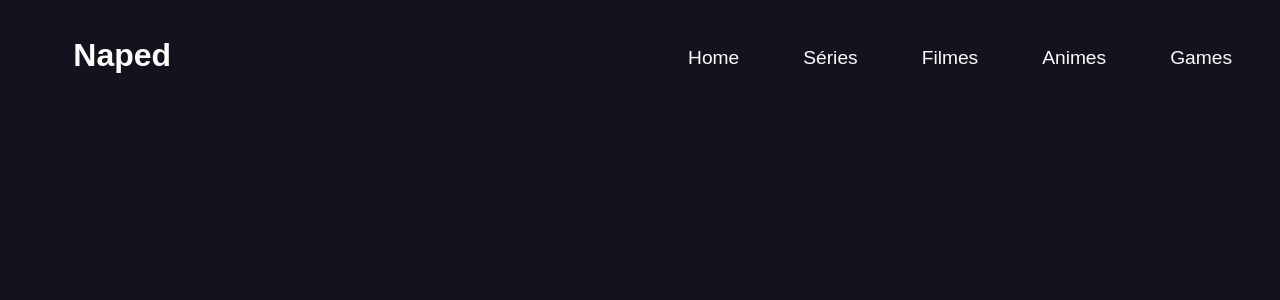
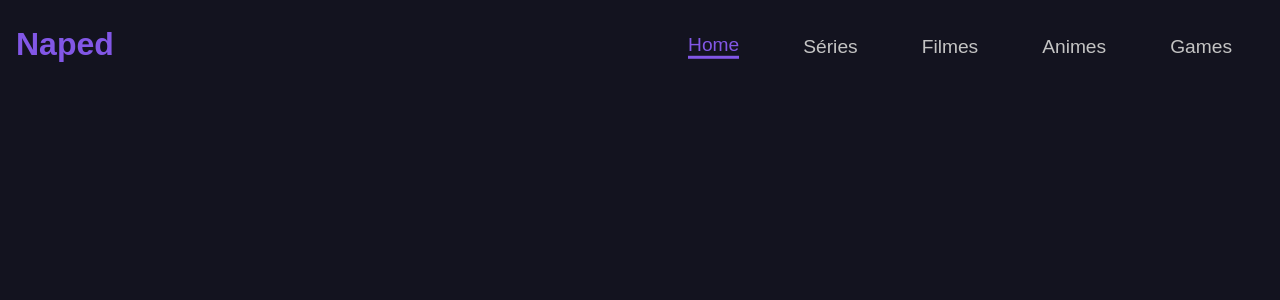
Before and after one commit to Glerme/blog, a Next.js app: page / in a window 1280 px wide. Shown: the top 300 px of the page. Built offline with nearby package versions, Linux system fonts and the light colour scheme; no server answers.

Commit message:
:sparkles: Menu Mobile

```diff
--- /dev/null
+++ b/src/components/Menu/ActiveLink/index.tsx
@@ -0,0 +1,29 @@
+import { useRouter } from 'next/router';
+import Link, { LinkProps } from 'next/link';
+
+import { cloneElement, ReactElement } from 'react';
+
+interface ActiveLinkProps extends LinkProps {
+  children: ReactElement;
+  activeClassName: string;
+}
+
+export const ActiveLink: React.FC<ActiveLinkProps> = ({
+  children,
+  activeClassName,
+  href,
+  ...rest
+}) => {
+  const { asPath } = useRouter();
+
+  const className =
+    asPath.toString() === href.toString() ? activeClassName : '';
+
+  return (
+    <Link href={href} {...rest}>
+      {cloneElement(children, {
+        className,
+      })}
+    </Link>
+  );
+};
--- a/src/layouts/DefaultLayout/index.tsx
+++ b/src/layouts/DefaultLayout/index.tsx
@@ -1,11 +1,14 @@
 import { useState } from 'react';
 
+import { useRouter } from 'next/router';
 import Link from 'next/link';
 
 import styles from './styles.module.scss';
+import { ActiveLink } from 'components/Menu/ActiveLink';
 
 export const DefaultLayout: React.FC = ({ children }) => {
   const [isMenuOpen, setIsMenuOpen] = useState(false);
+  const router = useRouter();
 
   return (
     <>
@@ -16,8 +19,8 @@ export const DefaultLayout: React.FC = ({ children }) => {
         ].join(' ')}
       >
         <nav>
-          <div className={styles['logo-button']}>
-            <Link href="#" passHref>
+          <div className={styles['logo-button']} title="Blog">
+            <Link href="/" passHref>
               <a>
                 <h1>Naped</h1>
               </a>
@@ -31,32 +34,52 @@ export const DefaultLayout: React.FC = ({ children }) => {
             ].join(' ')}
           >
             <li>
-              <a href="/" title="Home">
-                Home
-              </a>
+              <ActiveLink
+                href="/"
+                passHref
+                activeClassName={styles['link-active']}
+              >
+                <a title="Home">Home</a>
+              </ActiveLink>
             </li>
             <li>
-              <a href="/series" title="Agentes">
-                Séries
-              </a>
+              <ActiveLink
+                href="/series"
+                passHref
+                activeClassName={styles['link-active']}
+              >
+                <a title="Séries">Séries</a>
+              </ActiveLink>
             </li>
 
             <li>
-              <a href="/filmes" title="Filmes">
-                Filmes
-              </a>
+              <ActiveLink
+                href="/filmes"
+                passHref
+                activeClassName={styles['link-active']}
+              >
+                <a title="Filmes">Filmes</a>
+              </ActiveLink>
             </li>
 
             <li>
-              <a href="/animes" title="Animes">
-                Animes
-              </a>
+              <ActiveLink
+                href="/animes"
+                passHref
+                activeClassName={styles['link-active']}
+              >
+                <a title="Animes">Animes</a>
+              </ActiveLink>
             </li>
 
             <li>
-              <a href="/games" title="Games">
-                Games
-              </a>
+              <ActiveLink
+                href="/games"
+                passHref
+                activeClassName={styles['link-active']}
+              >
+                <a title="Games">Games</a>
+              </ActiveLink>
             </li>
           </ul>
         </nav>
--- a/src/layouts/DefaultLayout/styles.module.scss
+++ b/src/layouts/DefaultLayout/styles.module.scss
@@ -48,17 +48,9 @@
   display: grid;
   place-items: center;
 
-  padding: 1rem;
   height: 100%;
 
-  @include breakpoints.and-up(md) {
-    width: 20%;
-  }
-
-  a {
-    font-size: 1rem;
-    font-weight: bold;
-  }
+  color: colors.$purple-light;
 }
 
 .nav-buttons {
@@ -105,7 +97,6 @@
         margin-top: initial;
       }
     }
-  }
 
     a {
       display: grid;
@@ -117,12 +108,17 @@
 
       transition: all 0.4s ease-in;
 
+      color: colors.$gray-50;
+
       &:hover {
-      color: colors.$red;
+        color: colors.$purple-light;
+      }
+
+      &.link-active {
+        color: colors.$purple-light;
+        border-bottom: 3px solid colors.$purple-light;
       }
     }
-
-  h1 {
   }
 }
 
@@ -136,6 +132,9 @@
   left: 0;
 
   width: 100%;
+
+  background: colors.$purple-light;
+  background: colors.$gradient;
 
   @include breakpoints.and-up(md) {
     display: flex;
@@ -178,7 +177,7 @@
 
   width: 30px;
   height: 2px;
-  background-color: #ffffff;
+  background-color: colors.$white;
   position: relative;
   top: 0;
   left: 0;
@@ -192,16 +191,16 @@
   position: absolute;
   width: 30px;
   height: 2px;
-  background-color: #ffffff;
+  background-color: colors.$white;
   box-shadow: 0 2px 5px rgba(0, 0, 0, 0.2);
   transition-duration: 0.5s;
 }
 
 .hamburguer:before {
-  top: -16px;
+  top: -10px;
 }
 .hamburguer:after {
-  top: 16px;
+  top: 10px;
 }
 
 .menu-button.active .hamburguer {
--- a/src/styles/colors.scss
+++ b/src/styles/colors.scss
@@ -13,6 +13,13 @@ $gray-50: #c4c4c4;
 $gray-200: #989898;
 $gray-500: #282830;
 
+$gradient: linear-gradient(
+  180deg,
+  rgba(130, 87, 230, 0.5) 0%,
+  rgba(50, 38, 80, 0.5) 50%,
+  rgba(19, 19, 31, 0.5) 100%
+);
+
 // Contextual Colors
 $primary: $purple-light;
 $secondary: $white;
--- a/src/styles/utils/colors.utilities.scss
+++ b/src/styles/utils/colors.utilities.scss
@@ -13,6 +13,7 @@ $all_colors: (
   warning: colors.$warning,
   error: colors.$error,
   success: colors.$success,
+  gradient: colors.$gradient,
 );
 
 @each $color, $value in $all_colors {
```
Also changed, not shown: src/pages/animes/index.tsx (added, +15 -0 lines), src/pages/filmes/index.tsx (added, +15 -0 lines), src/pages/games/index.tsx (added, +15 -0 lines), src/pages/series/index.tsx (added, +15 -0 lines). Lines whose indentation alone changed are shown as unchanged.
